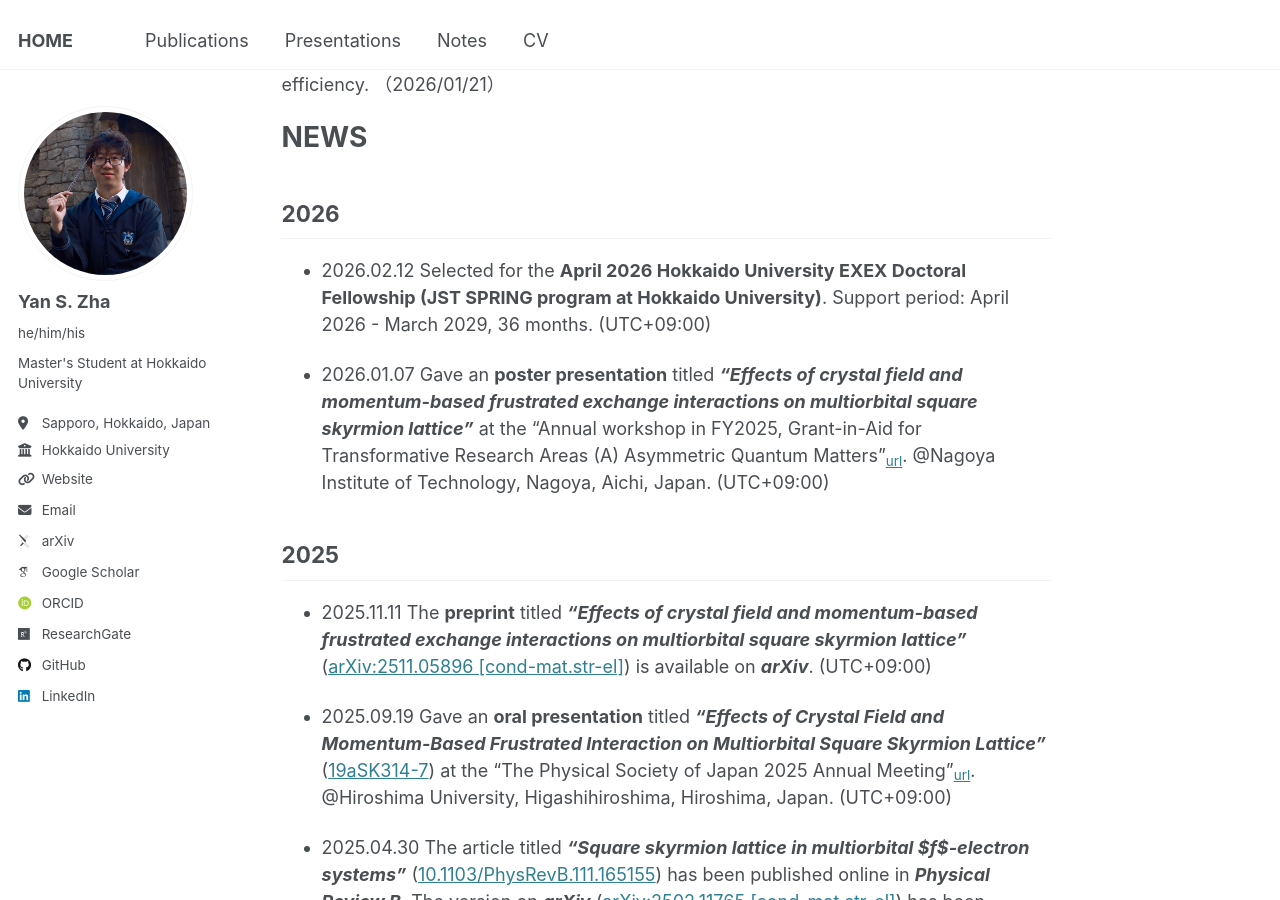
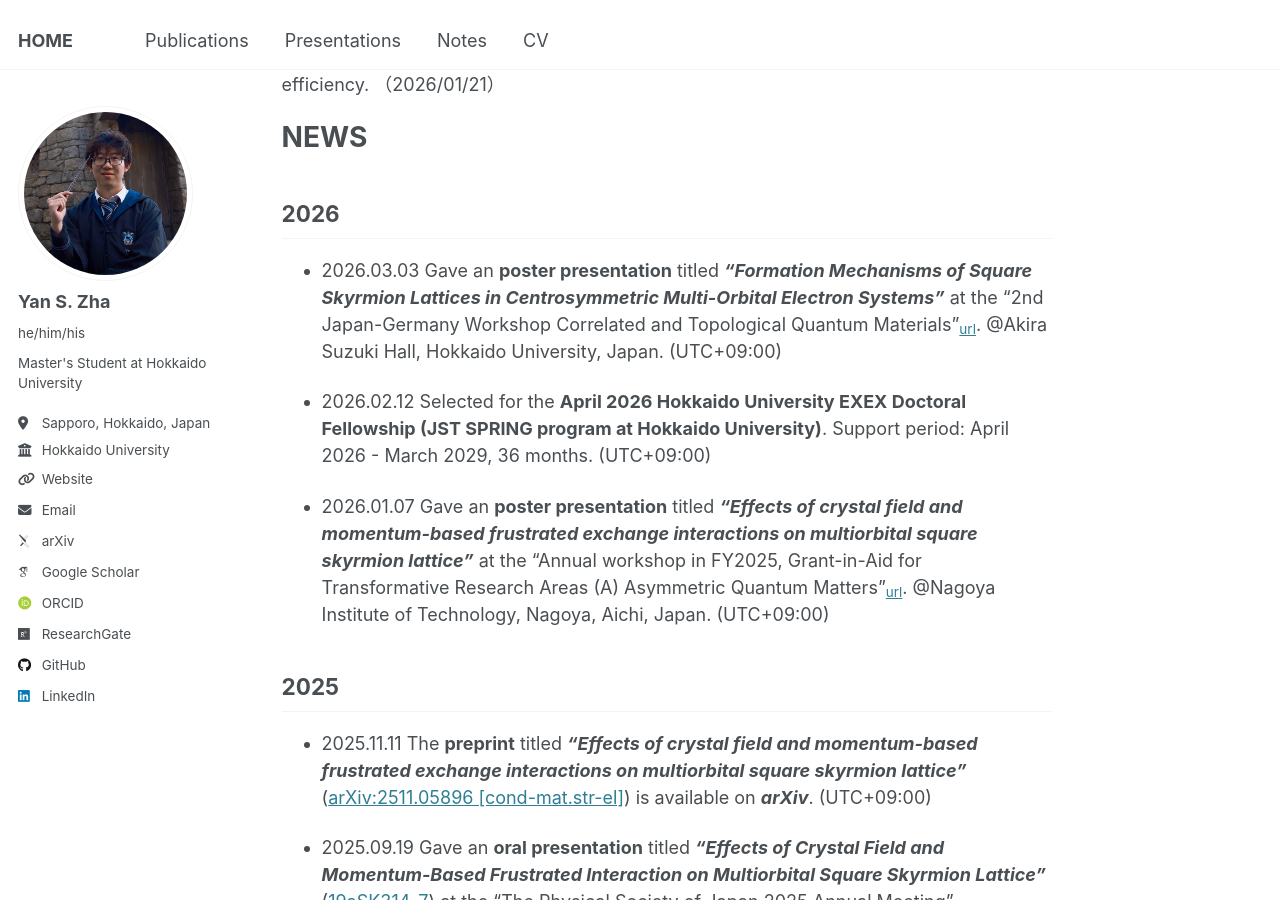
Before and after one commit to yzhacn/yzhacn.github.io, a Jekyll site: the page built from _pages/about.md, in a window 1280 px wide and 900 px high, scrolled down 614 px. Built offline with Jekyll 4.4.1, drawn with Linux system fonts in a browser that asks for light colours; some web fonts are replaced.

Commit message:
Update about.md

```diff
--- a/_pages/about.md
+++ b/_pages/about.md
@@ -23,6 +23,8 @@
 ======
 
 ## 2026
+* 2026.03.03 Gave an **poster presentation** titled ***"Formation Mechanisms of Square Skyrmion Lattices in Centrosymmetric Multi-Orbital Electron Systems"*** at the "2nd Japan-Germany Workshop Correlated and Topological Quantum Materials"<sub>[url](https://ssp-ap.eng.hokudai.ac.jp/conf/Japan-Germany-2026/)</sub>. @Akira Suzuki Hall, Hokkaido University, Japan. (UTC+09:00)
+
 * 2026.02.12 Selected for the **April 2026 Hokkaido University EXEX Doctoral Fellowship (JST SPRING program at Hokkaido University)**. Support period: April 2026 - March 2029, 36 months. (UTC+09:00)
 
 * 2026.01.07 Gave an **poster presentation** titled ***"Effects of crystal field and momentum-based frustrated exchange interactions on multiorbital square skyrmion lattice"*** at the "Annual workshop in FY2025, Grant-in-Aid for Transformative Research Areas (A) Asymmetric Quantum Matters"<sub>[url](https://asymmetry.hiroshima-u.ac.jp/event/3097)</sub>. @Nagoya Institute of Technology, Nagoya, Aichi, Japan. (UTC+09:00)
```
